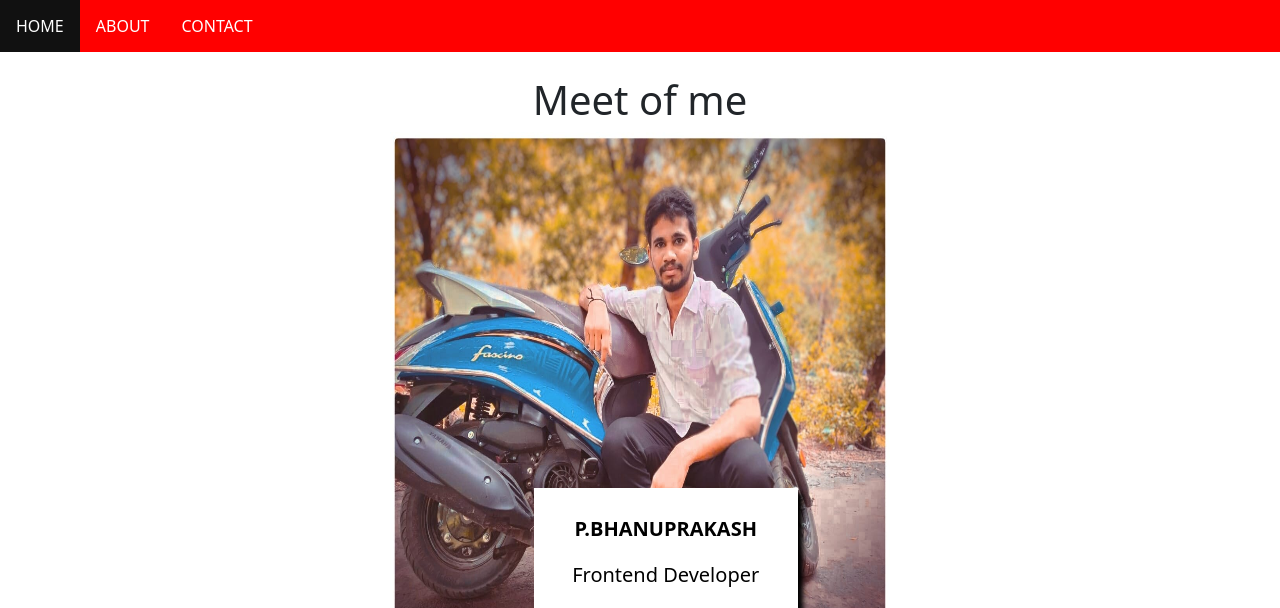
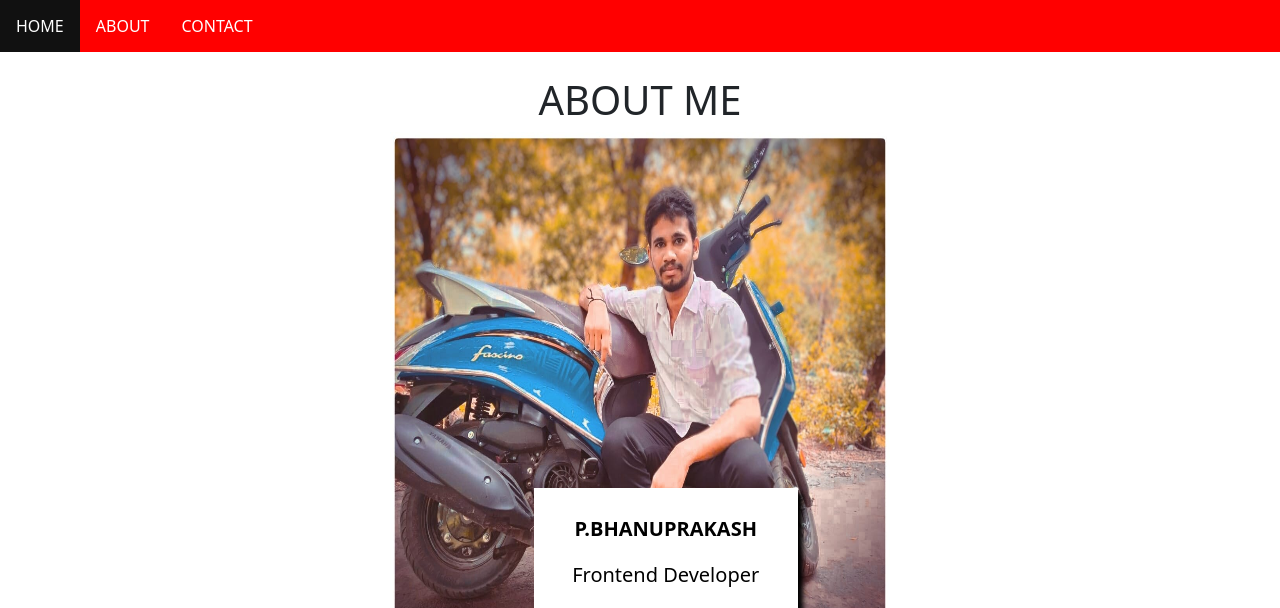
Before and after one commit to bhanu9010/Photo-Skills, a plain HTML site: page co.html in a window 1280 px wide. Shown: the top 608 px of the page. Drawn offline with nearby package versions, Linux system fonts and the light colour scheme.

Commit message:
Update co.html

```diff
--- a/co.html
+++ b/co.html
@@ -60,7 +60,7 @@ p.a {
   <li><a href="1.html">CONTACT</a></li>
 </ul>
 <br>
-<center><h1>Meet of me</h1></center>
+<center><h1> ABOUT ME</h1></center>
  <center>
     <img src="bhanu.jpg"style="width: 500px; height:500px;"  >
 
```
